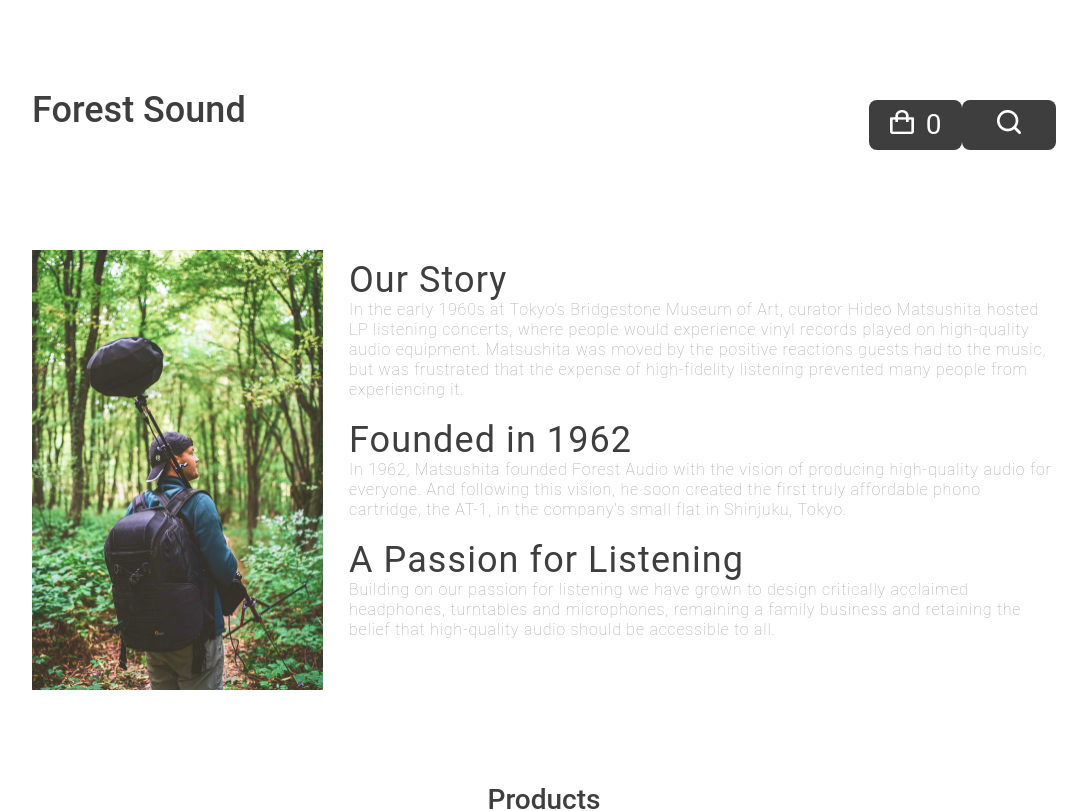
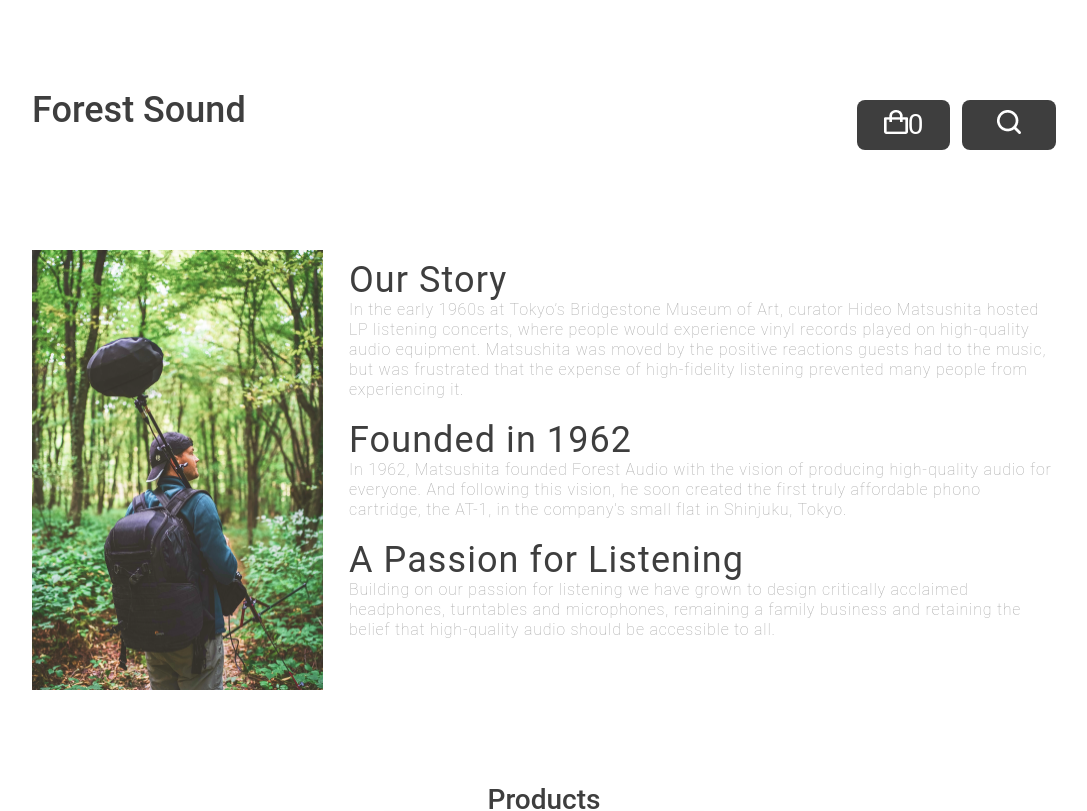
Before and after one commit to ken0619b/ec-site-design-and-implementation, a React (Create React App) app: page / in a window 1280 px wide. Shown: the top 811 px of the page, without its empty margins (96-1183 px from the left). Built offline with nearby package versions, Linux system fonts and the light colour scheme.

Commit message:
set button as a shared component

```diff
--- a/src/components/header.js
+++ b/src/components/header.js
@@ -1,26 +1,10 @@
 import React, { useContext } from "react";
 import { CartContext } from "../App";
 import styled from "styled-components";
+import Button from "../shared/button";
 
-const Button = styled.div`
-  display: block;
-  text-align: center;
-  color: #ffffff;
-  background: #3e3e3e;
-  border-radius: 8px;
-  padding: 0.1em;
-  font-size: 28px;
-  width: 88px;
-  height: 44px;
-  line-height: 44px;
-  .disable {
-    background: #a9a9a9;
-  }
-
-  // これどうする？
-  .ml {
+const LeftButton = styled(Button)`
   margin-right: 12px;
-  }
 `;
 
 const HeaderContainer = styled.div`
@@ -50,14 +34,14 @@ const Header = () => {
     <HeaderContainer>
       <div className="title">Forest Sound</div>
       <div className="wrapper">
-          <Button>
+        <LeftButton>
           <img
             src={`${process.env.PUBLIC_URL}/icon/cart.png`}
             alt="cart"
             className="ml"
           />
           {state.cart.length}
-          </Button>
+        </LeftButton>
         <Button>
           <img
             src={`${process.env.PUBLIC_URL}/icon/search.png`}
--- a/src/components/product.js
+++ b/src/components/product.js
@@ -1,26 +1,10 @@
 import React, { useContext } from "react";
 import { CartContext } from "../App";
 import styled from "styled-components";
+import Button from "../shared/button";
 
-const Button = styled.div`
-  display: block;
-  text-align: center;
-  color: #ffffff;
-  background: #3e3e3e;
-  border-radius: 8px;
-  padding: 0.1em;
-  font-size: 28px;
-  width: 88px;
-  height: 44px;
-  line-height: 44px;
-  .disable {
-    background: #a9a9a9;
-  }
-
-  // これどうする？
-  .ml {
-    margin-right: 12px;
-  }
+const LeftButton = styled(Button)`
+  margin-right: 12px;
 `;
 
 const ProductContainer = styled.div`
@@ -128,16 +112,12 @@ const Product = ({ product }) => {
           </div>
         </div>
         <div className="button-wrapper">
-          <Button
-            // className="button ml"
+          <LeftButton
             onClick={() => dispatch({ type: "remove", item: product })}
           >
             <span className="button-label">-</span>
-          </Button>
-          <Button
-            // className="button"
-            onClick={() => dispatch({ type: "add", item: product })}
-          >
+          </LeftButton>
+          <Button onClick={() => dispatch({ type: "add", item: product })}>
             <span className="button-label">+</span>
           </Button>
         </div>
--- /dev/null
+++ b/src/shared/button.js
@@ -0,0 +1,16 @@
+import styled from "styled-components";
+
+const Button = styled.div`
+  display: block;
+  text-align: center;
+  color: #ffffff;
+  background: #3e3e3e;
+  border-radius: 8px;
+  padding: 0.1em;
+  font-size: 28px;
+  width: 88px;
+  height: 44px;
+  line-height: 44px;
+`;
+
+export default Button;
```
Lines whose indentation alone changed are shown as unchanged.
